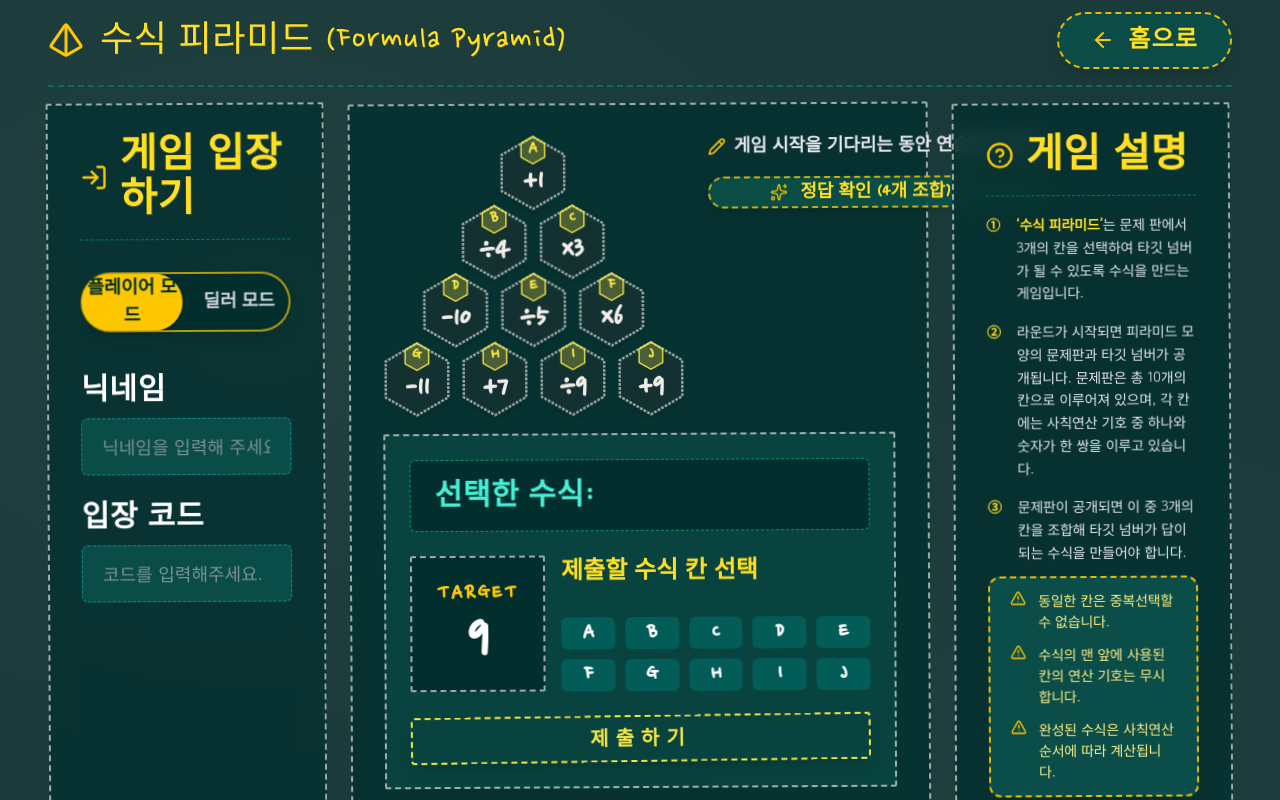
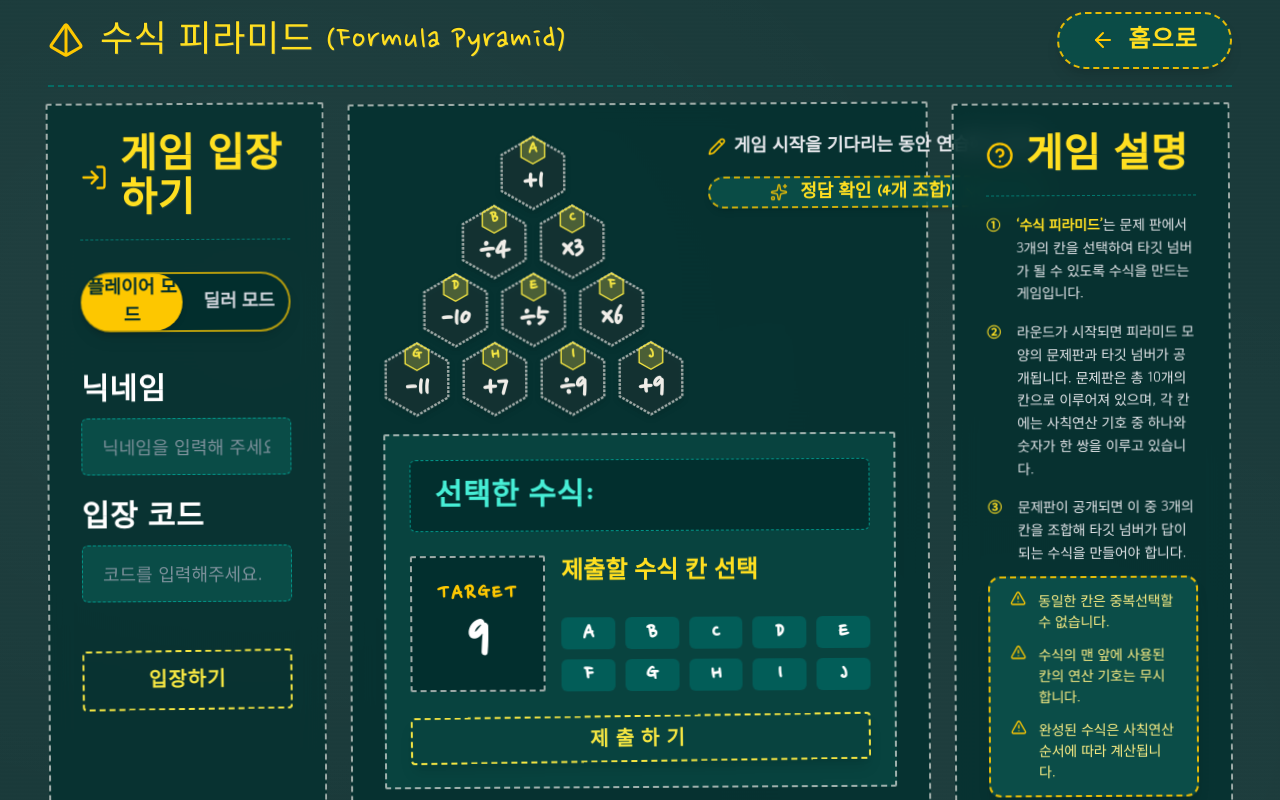
Before and after one commit to rlawlsdnjs78-infinity/infinitymath, a Next.js app: page /formula-pyramid in a window 1280 px wide. Shown: the top 800 px of the page. Built offline with nearby package versions, Linux system fonts and the light colour scheme.

Commit message:
fix: set 2x gap (48px vs 24px) between entry code input and entrance submit button in player mode

```diff
--- a/src/app/formula-pyramid/page.tsx
+++ b/src/app/formula-pyramid/page.tsx
@@ -382,7 +382,7 @@ export default function FormulaPyramidPage() {
                   e.preventDefault();
                   alert(`[${nickname || "손님"}] 님, 입장 코드 [${entryCode}] 로 입장을 시도합니다.`);
                 }}
-                className="flex flex-col flex-1 justify-between gap-6"
+                className="flex flex-col py-1"
               >
                 <div className="flex flex-col gap-6">
                   {/* [요구사항 2] '닉네임' 글씨 색상을 흰색으로 변경 */}
@@ -434,11 +434,11 @@ export default function FormulaPyramidPage() {
                   </div>
                 </div>
 
-                {/* [요구사항 2] '게임 방 입장하기' -> '입장하기' 수정 & 글씨 크기 확대 */}
+                {/* [요구사항] 입장코드 입력 박스 하단과 입장하기 버튼 사이 간격을 닉네임 박스 하단~입장코드 제목 간격(24px: gap-6)의 정확히 2배(48px = marginTop: 3rem)로 설정 */}
                 <button
                   type="submit"
-                  className="btn-chalk w-full justify-center text-2.5xl sm:text-3xl font-extrabold mt-6"
-                  style={{ padding: "16px 24px", fontFamily: "var(--font-chalk)" }}
+                  className="btn-chalk w-full justify-center text-2.5xl sm:text-3xl font-extrabold"
+                  style={{ marginTop: "3rem", padding: "16px 24px", fontFamily: "var(--font-chalk)" }}
                 >
                   입장하기
                 </button>
```
